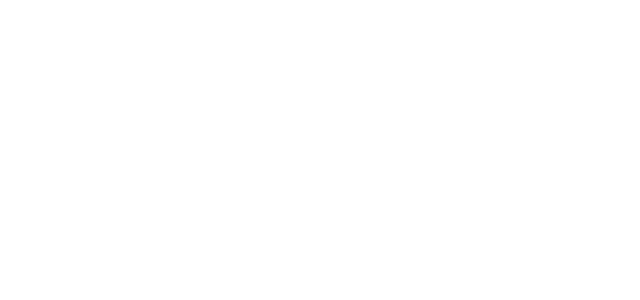
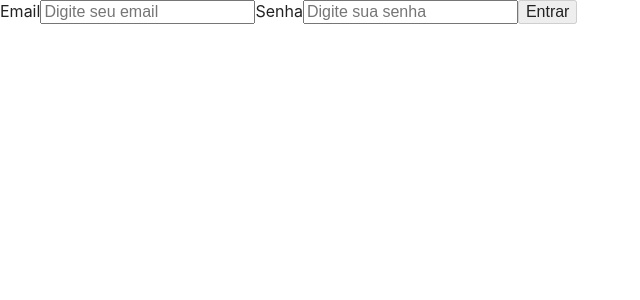
Before and after one commit to louisebsilva/marvel-store, a React (Create React App) app in the folder packages/ui/: page /login in a window 1280 px wide. Shown: the top 300 px of the page, without its empty margins (0-640 px from the left). Built offline with nearby package versions, Linux system fonts and the light colour scheme.

Commit message:
Add Login feature

```diff
--- /dev/null
+++ b/packages/ui/src/pages/Login/Login.tsx
@@ -0,0 +1,26 @@
+import { useState } from 'react';
+
+const Login:React.FC = () => {
+  const [ userEmail, setUserEmail ] = useState('');
+  const [ userPassword, setUserPassword ] = useState('');
+
+  const enabledButton = (userEmail.length !== 0) && (userPassword.length !== 0);
+
+  // eslint-disable-next-line @typescript-eslint/no-explicit-any
+  const login = (e: any) => {
+    e.preventDefault();
+    console.log('Login!');
+  };
+
+  return (
+    <form>
+      <label htmlFor="userEmail">Email</label>
+      <input type="email" name="userEmail" id="userEmail" placeholder="Digite seu email" onChange={(e) => setUserEmail(e.target.value)} required />
+      <label htmlFor="userPassword">Senha</label>
+      <input type="password" name="userPassword" id="userPassword" placeholder="Digite sua senha" onChange={(e) => setUserPassword(e.target.value)} required />
+      <button onClick={(e) => login(e)} disabled={!enabledButton}>Entrar</button>
+    </form>
+  );
+};
+
+export default Login;
--- a/packages/ui/src/routes/Routes.tsx
+++ b/packages/ui/src/routes/Routes.tsx
@@ -1,5 +1,6 @@
 import { BrowserRouter, Route, Switch } from 'react-router-dom';
 import App from '../App';
+import Login from '../pages/Login/Login';
 import SignUp from '../pages/SignUp/SignUp';
 
 const Router:React.FC = () => {
@@ -8,6 +9,7 @@
       <Switch>
         <Route path="/" exact component={App} />
         <Route path="/register" exact component={SignUp} />
+        <Route path="/login" exact component={Login} />
       </Switch>
     </BrowserRouter>
   );
```
Also changed, not shown: 2 other files (tests, documents, lock files or other folders).
